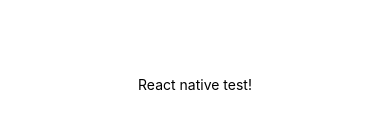
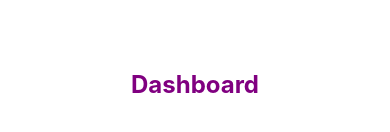
Before and after one commit to nullCommit/deepfinances, a React Native app: screen / in a window 390 px wide. Shown: the part 338-470 px from the top of the page. Built offline with nearby package versions, Linux system fonts and the light colour scheme.

Commit message:
Added styled-components

```diff
--- a/App.tsx
+++ b/App.tsx
@@ -1,19 +1,6 @@
 import React from 'react';
-import { StyleSheet, Text, View } from 'react-native';
+import { Dashboard } from './src/screens/Dashboard/';
 
 export default function App() {
-  return (
-    <View style={styles.container}>
-      <Text>React native test!</Text>
-    </View>
-  );
+  return <Dashboard />;
 }
-
-const styles = StyleSheet.create({
-  container: {
-    flex: 1,
-    backgroundColor: '#fff',
-    alignItems: 'center',
-    justifyContent: 'center',
-  },
-});
--- a/package.json
+++ b/package.json
@@ -15,12 +15,14 @@
     "react": "17.0.1",
     "react-dom": "17.0.1",
     "react-native": "0.64.3",
-    "react-native-web": "0.17.1"
+    "react-native-web": "0.17.1",
+    "styled-components": "^5.3.3"
   },
   "devDependencies": {
     "@babel/core": "^7.12.9",
     "@types/react": "~17.0.21",
     "@types/react-native": "~0.64.12",
+    "@types/styled-components-react-native": "^5.1.3",
     "typescript": "~4.3.5"
   },
   "private": true
--- /dev/null
+++ b/src/screens/Dashboard/index.tsx
@@ -0,0 +1,11 @@
+import React from 'react';
+
+import { Container, Title } from './styles';
+
+export function Dashboard() {
+  return (
+    <Container>
+      <Title>Dashboard</Title>
+    </Container>
+  );
+}
--- /dev/null
+++ b/src/screens/Dashboard/styles.ts
@@ -0,0 +1,13 @@
+import styled from 'styled-components/native';
+
+export const Container = styled.View`
+  flex: 1;
+  justify-content: center;
+  align-items: center;
+`;
+
+export const Title = styled.Text`
+  font-size: 24px;
+  font-weight: bold;
+  color: purple;
+`;
```
Also changed, not shown: src/screens/Dashboard.tsx (deleted), 1 other file (tests, documents, lock files or other folders).
